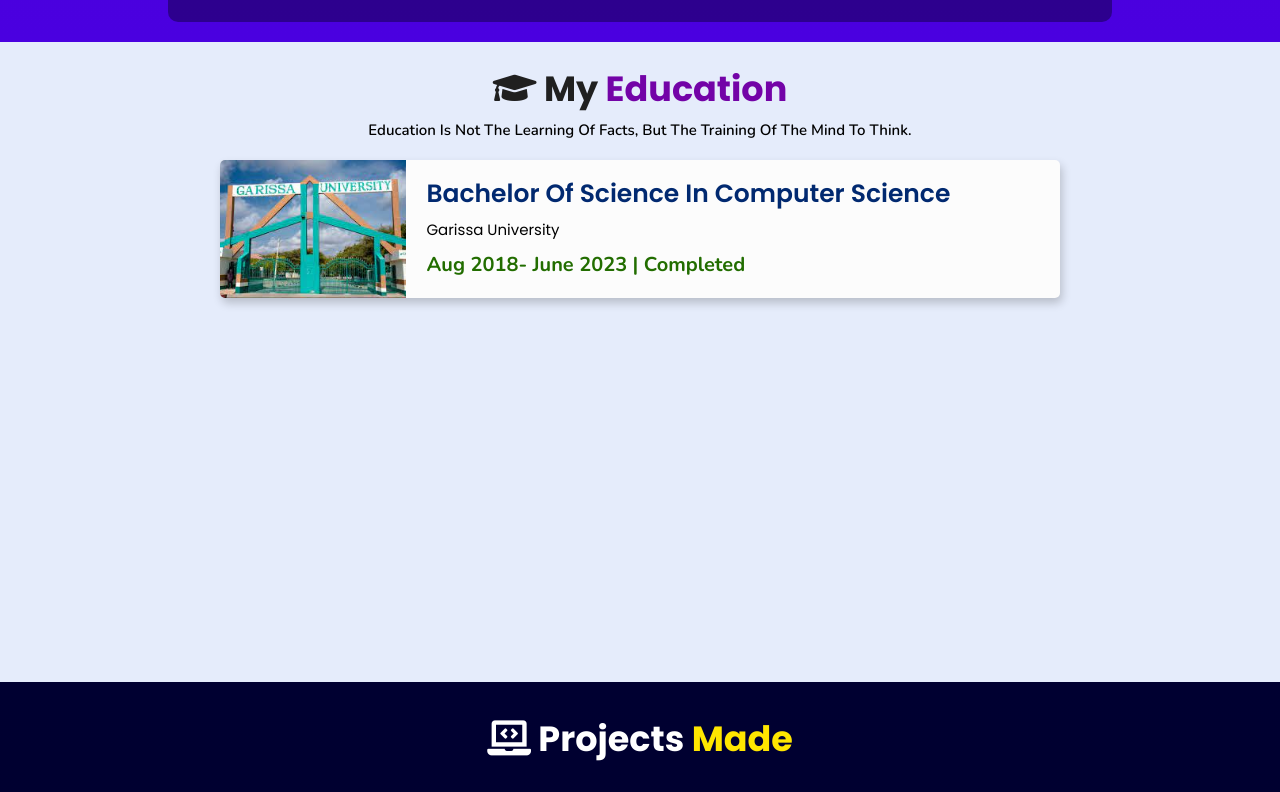
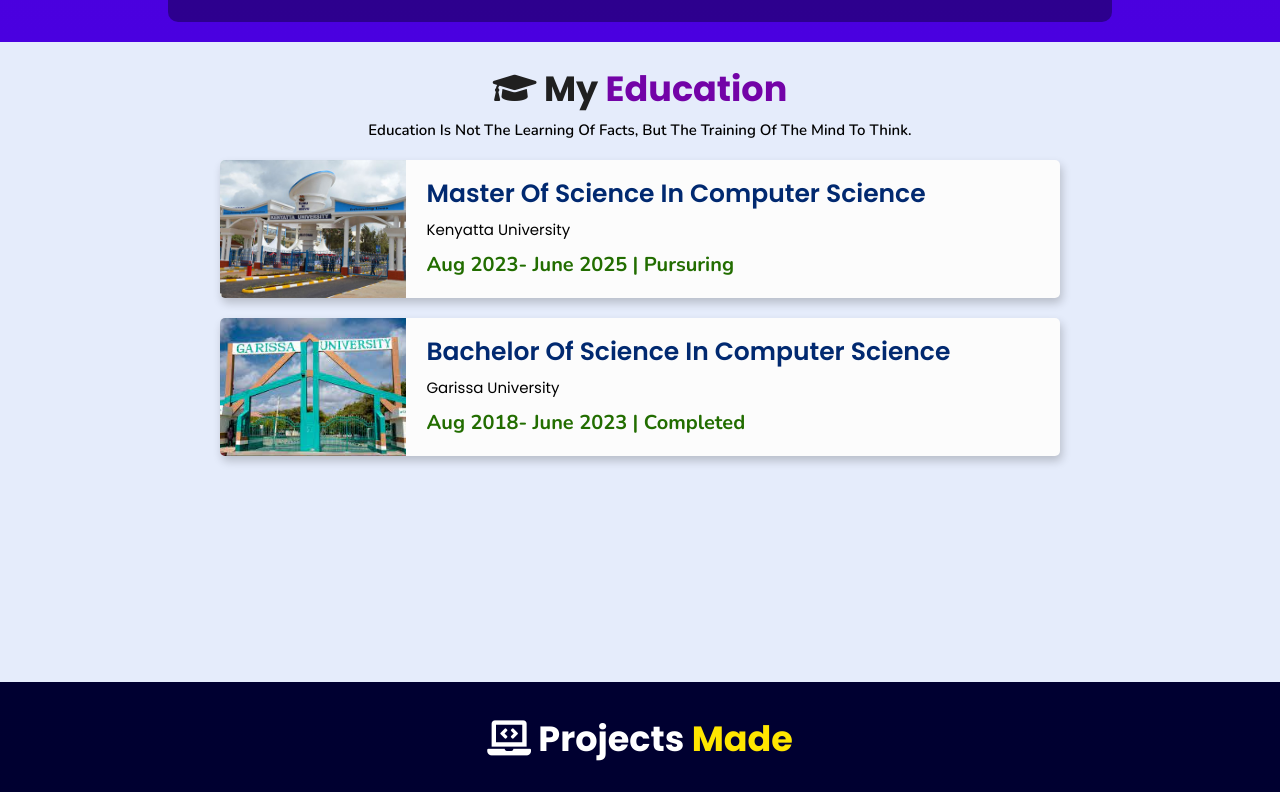
Before and after one commit to SuleimanZeila/Pivo, a plain HTML site: page index.html in a window 1280 px wide. Shown: the part 3749-4541 px from the top of the page. Drawn offline with nearby package versions, Linux system fonts and the light colour scheme.

Commit message:
Update index.html

```diff
--- a/index.html
+++ b/index.html
@@ -163,16 +163,16 @@
     <p class="qoute">Education is not the learning of facts, but the training of the mind to think.</p>
 
     <div class="box-container">
-<!--       <div class="box">
+      <div class="box">
         <div class="image">
         <img draggable="false" src="./assets/images/educat/ku.jpg" alt="">
         </div>
         <div class="content">
         <h3>Master of Science in Computer Science</h3>
         <p>Kenyatta University</p>
-        <h4>Sep 2023- June 2025 | Pursuring</h4>
+        <h4>Aug 2023- June 2025 | Pursuring</h4>
         </div>
-      </div> -->
+      </div>
 
     <div class="box">
         <div class="image">
```
